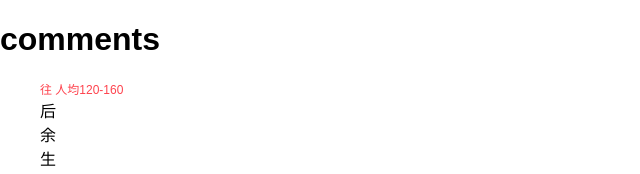
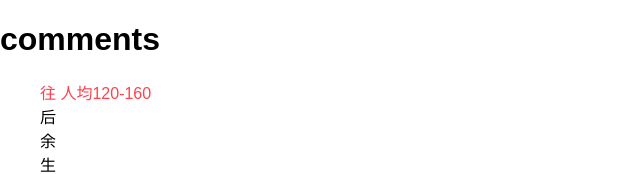
Before and after one commit to cxy1003/Dinner-Reservation, a Vue app in the folder Dinner-Reservation/dc/: page / in a window 1280 px wide. Shown: the top 174 px of the page, without its empty margins (0-640 px from the left). Built offline with nearby package versions, Linux system fonts and the light colour scheme; what mint-ui would draw is missing.

Commit message:
删除修改

```diff
--- a/Dinner-Reservation/dc/src/assets/css/comm.css
+++ b/Dinner-Reservation/dc/src/assets/css/comm.css
@@ -21,5 +21,4 @@ a:hover{
 /* 字体颜色 */
 .font_price{
     color: #fe434e;
-    font-size:12px;
 }
```
